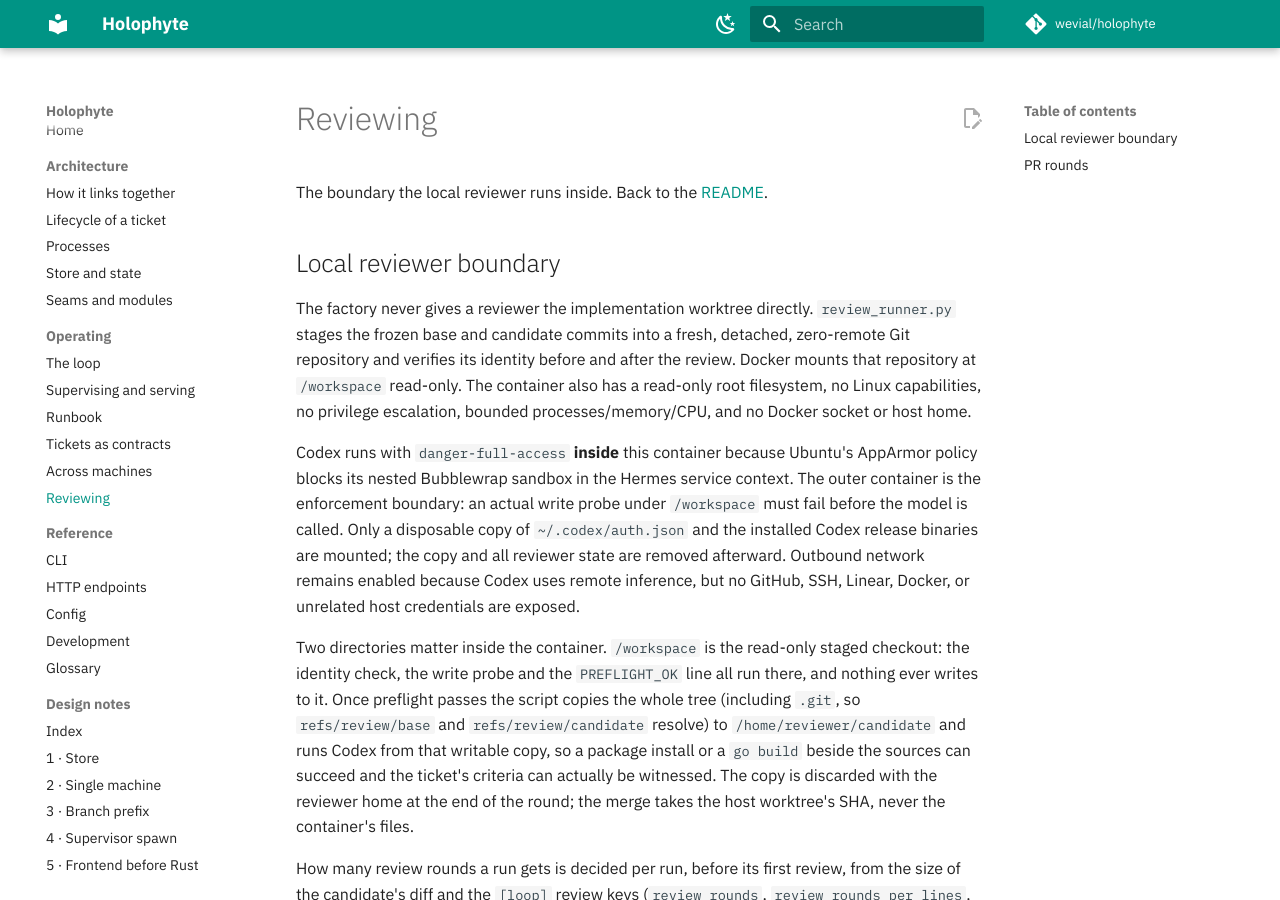
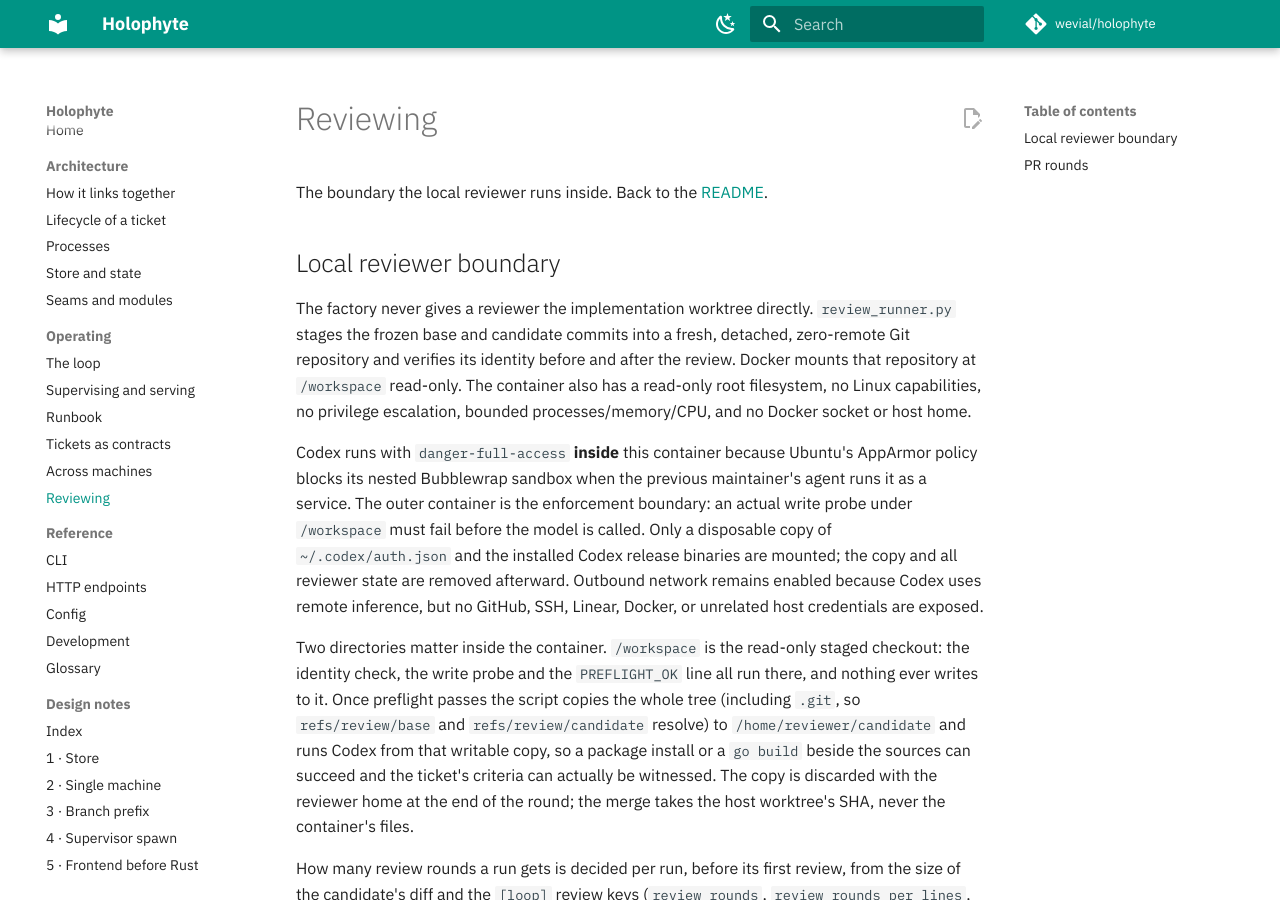
Before and after one commit to wevial/holophyte, an MkDocs documentation site: the page built from docs/reviewing.md, in a window 1280 px wide and 900 px high. Built offline with MkDocs 1.6.1 and Material for MkDocs 9.7.7, drawn with Linux system fonts in a browser that asks for light colours; comment, search, counter and statistics services are not loaded.

Commit message:
KO-322: drawer README, reviewing page, processes page and CLI reference reflect the token and the console
- contrib/swiftbar/README.md: drop the stale 'no end time' sentence; the
  [[daemon]] example carries token_file with a note on where it comes from
- docs/reviewing.md: name the role, not a local service context
- docs/architecture/processes.md: serve-daemon restart triggers name
  holophyte/files.py and the rebuilt console bundle after a renderer merge
- docs/reference/cli.md: the --serve row names the console at / and the
  [serve] token_file demand on a non-loopback bind

```diff
--- a/docs/reviewing.md
+++ b/docs/reviewing.md
@@ -14,8 +14,8 @@
 host home.
 
 Codex runs with `danger-full-access` **inside** this container because Ubuntu's
-AppArmor policy blocks its nested Bubblewrap sandbox in the Hermes service
-context. The outer container is the enforcement boundary: an actual write
+AppArmor policy blocks its nested Bubblewrap sandbox when the previous
+maintainer's agent runs it as a service. The outer container is the enforcement boundary: an actual write
 probe under `/workspace` must fail before the model is called. Only a
 disposable copy of `~/.codex/auth.json` and the installed Codex release binaries
 are mounted; the copy and all reviewer state are removed afterward. Outbound
```
Also changed, not shown: contrib/swiftbar/README.md (+8 -3 lines), docs/architecture/processes.md (+1 -1 lines), docs/reference/cli.md (+1 -1 lines).
